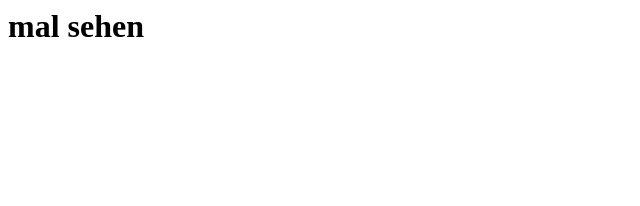
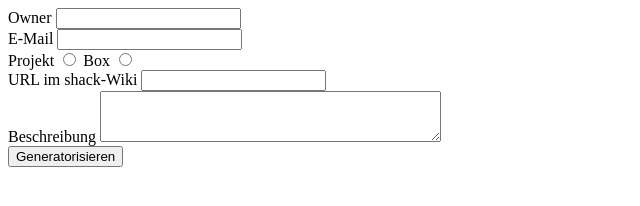
Before and after one commit to makefu/tag-generator, a plain HTML site: page static/index.html in a window 1280 px wide. Shown: the whole page, without its empty margins (0-640 px from the left). Drawn offline with Linux system fonts and the light colour scheme.

Commit message:
form with all form elements
needs moar interactiveness

```diff
--- a/static/index.html
+++ b/static/index.html
@@ -1,11 +1,36 @@
 <html>
-    <head>
-        <title>Tag Test</title>
-    </head>
-    <body>
-        <h1>mal sehen</h1>
-    <!--
-        Form here
-    -->
-    </body>
+<head>
+    <style type="text/css">
+
+    </style>
+</head>
+<body>
+<form method="POST" action="/">
+    <label for="owner-name">Owner</label>
+    <input type="text" id="owner-name" name="owner-name">
+    <br/>
+
+    <label for="owner-email">E-Mail</label>
+    <input type="text" id="owner-email" name="owner-email">
+    <br/>
+
+    <label for="item-type-project">Projekt</label>
+    <input type="radio" name="item-type" id="item-type-project" value="item-type-project">
+    <label for="item-type-box">Box</label>
+    <input type="radio" name="item-type" id="item-type-box" value="item-type-box">
+    <br/>
+
+    <div id="item-details">
+        <label for="wiki-url">URL im shack-Wiki</label>
+        <input type="text" id="wiki-url" name="wiki-url">
+        <br/>
+
+        <label for="freetext">Beschreibung</label>
+        <textarea rows="3" cols="40" id="freetext" name="freetext"></textarea>
+        <br/>
+    </div>
+
+    <input type="submit" id="submit-button" value="Generatorisieren">
+</form>
+</body>
 </html>
```
